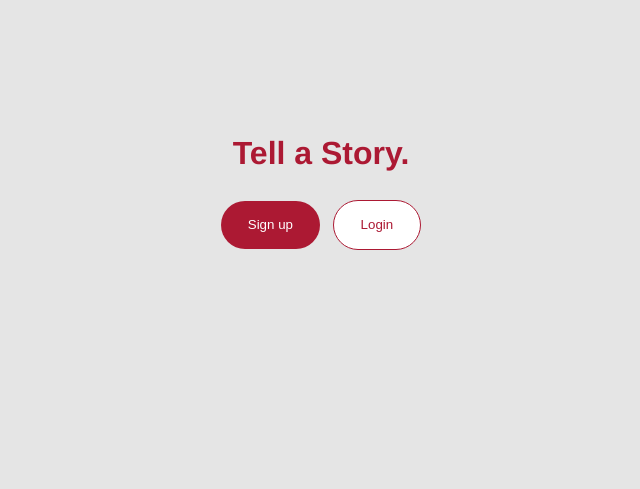
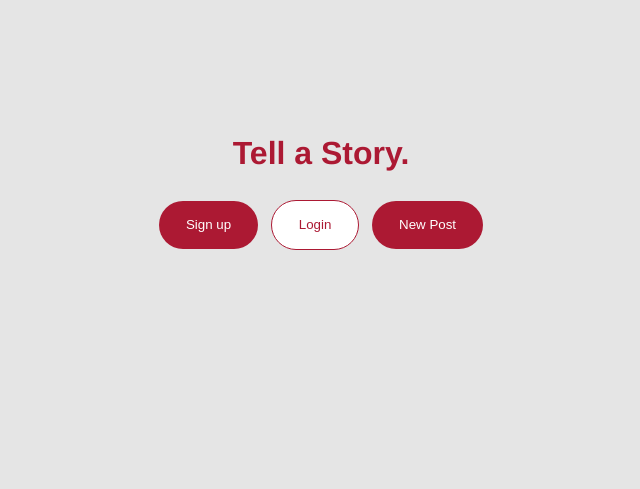
Before and after one commit to HikariLight/Story, a PHP site: page / in a window 1280 px wide. Shown: the part 215-704 px from the top of the page, without its empty margins (319-959 px from the left). Run offline with PHP 8.4, Linux system fonts and the light colour scheme.

Commit message:
Added initial createPost, myProfile, and postPage functions. Also added minor functions and misc changes

```diff
--- a/src/Router.php
+++ b/src/Router.php
@@ -23,7 +23,9 @@ class Router{
 		$_SESSION['feedback'] = '';
 
         $view = new View($this);
-        $controller = new Controller($view, $this->postDB, $this->accountDB);
+        $authView = new AuthView($this);
+
+        $controller = new Controller($view, $authView, $this->postDB, $this->accountDB);
 
         $postId = key_exists('post', $_GET) ? $_GET['post'] : null;
         $accounttId = key_exists('account', $_GET) ? $_GET['account'] : null;
@@ -35,6 +37,7 @@ class Router{
 
         try {
             switch ($action) {
+
                 case 'showPost':
                     if ($postId === null) {
                         $view->makeErrorPage();
@@ -55,24 +58,24 @@ class Router{
                     $view->makeAboutPage();
                     break;
 
-                case 'createPost':
-                    $controller->createPost($_POST);
+                case 'login':
+                    $view->makeLoginPage();
                     break;
 
-                case 'createAccount':
+                case 'newAccount':
                     $controller->newAccount();
                     break;
 
-                case 'saveAccount':
-                    $accountID = $controller->createAccount($_POST);
+                case 'saveNewAccount':
+                    $accountID = $controller->saveNewAccount($_POST);
                     break;
 
-                case 'deletePost':
-                    if ($postId == null) {
-                        $view->makeUnknownActionPage();
-                    } else {
-                        $controller->deletePost($postId);
-                    }
+                case 'newPost':
+                    $controller->newPost();
+                    break;
+
+                case 'saveNewPost':
+                    $postID = $controller->saveNewPost($_POST);
                     break;
 
                 case 'modifyPost':
@@ -83,12 +86,12 @@ class Router{
                     }
                     break;
 
-                case 'login':
-                    $view->makeLoginPage();
-                    break;
-
-                case 'signup':
-                    $view->makeSignUpPage();
+                case 'deletePost':
+                    if ($postId == null) {
+                        $view->makeUnknownActionPage();
+                    } else {
+                        $controller->deletePost($postId);
+                    }
                     break;
 
                 default :
@@ -115,20 +118,24 @@ class Router{
         return ".?action=gallery";
     }
 
-    public function postPage($id) {
-        return ".?post=$id";
-    }
-
-    public function createPostPage() {
-        return ".?action=createPost";
-    }
-
-    public function createNewAccount(){
-        return ".?action=createAccount";
+    public function newAccount(){
+        return ".?action=newAccount";
     }
 
     public function saveNewAccount(){
-        return ".?action=saveAccount";
+        return ".?action=saveNewAccount";
+    }
+
+    public function newPost(){
+        return ".?action=newPost";
+    }
+
+    public function saveNewPost(){
+        return ".?action=saveNewPost";
+    }
+
+    public function postPage($id) {
+        return ".?post=$id";
     }
 
     public function modifyPostPage($id) {
--- a/src/ctl/Controller.php
+++ b/src/ctl/Controller.php
@@ -2,22 +2,27 @@
 
     require_once("model/Post.php");
     require_once("model/Account.php");
+
     require_once("model/PostBuilder.php");
     require_once("model/AccountBuilder.php");
+
     require_once("model/PostStorageDB.php");
     require_once("model/AccountStorageDB.php");
+
     require_once("view/View.php");
     require_once("view/AuthView.php");
 
     class Controller{
         protected $view;
+        protected $authView;
         protected $postDB;
         protected $accountDB;
         protected $postBuilder;
         protected $accountBuilder;
 
-        public function __construct(View $view, PostStorageDB $postDB, AccountStorageDB $accountDB){
+        public function __construct(View $view, AuthView $authView, PostStorageDB $postDB, AccountStorageDB $accountDB){
             $this->view = $view;
+            $this->authView = $authView;
             $this->postDB = $postDB;
             $this->accountDB = $accountDB;
 
@@ -45,7 +50,26 @@
             $this->view->makeGalleryPage($data);
         }
 
-        public function createPost(){}
+        public function newPost(){
+            if ($this->postBuilder === null) {
+                $this->postBuilder = new PostBuilder();
+            }
+            $this->authView->makeCreatePostPage($this->postBuilder);
+        }
+
+        public function saveNewPost(array $data){
+            $this->postBuilder = new PostBuilder($data);
+
+            echo "The other how you doing";
+            if ($this->postBuilder->isValid()) {
+                $post = $this->postBuilder->createPost();
+                $postId = $this->postDB->create($post);
+                $this->postBuilder = null;
+                $this->authView->makePostCreatedPage();
+            } else {
+                $this->view->makeErrorPage();
+            }
+        }
 
         public function newAccount(){
             if ($this->accountBuilder === null) {
@@ -54,7 +78,7 @@
             $this->view->makeSignUpPage($this->accountBuilder);
         }
 
-        public function createAccount(array $data){
+        public function saveNewAccount(array $data){
             $this->accountBuilder = new AccountBuilder($data);
             if ($this->accountBuilder->isValid()) {
                 $account = $this->accountBuilder->createAccount();
--- a/src/view/AuthView.php
+++ b/src/view/AuthView.php
@@ -17,18 +17,27 @@ require_once("Router.php");
             $this->content = null;
         }
 
-        public function makePostPage(Post $post){
-            $this->title = getPostTitle($post);
+        public function makePostPage($data){
+            $this->title = getPostTitle($data->Setup);
 
-            $className = $this->getBorderColor($post);
+            $borderColor = $this->getBorderColor($row);
 
             $this->content = "
-            <article class=$className>
-                <p>$post->getTitle();</p>
-                <br>
-                <p>$post->getBody();</p>
+            <article class='$borderColor'>
+                <p>$data->Setup;</p><br>
+                <p>$data->Punchline;</p>
             </article>
             ";
+        }
+
+        public function makeCreatePostPage(PostBuilder $builder){
+            $this->title = "Create a post";
+
+            $this->content = "<h1 class='title'>Create a Post</h1>";
+            $this->content .= '<form action="'.$this->router->saveNewPost().'" method="POST">'."\n";
+            $this->content .= self::getPostFormFields($builder);
+            $this->content .= "<button class='coloredBackgroundButton'>Post</button>\n";
+            $this->content .= "</form>\n";
         }
 
         public function makeModifyPostPage(){
@@ -37,16 +46,35 @@ require_once("Router.php");
             $this->content = "<h1 class='title'>Work in progress</h1>";
         }
 
-        public function makeDeletePostPage(){
-            $this->title = "Delete";
+        public function makePostCreatedPage(){
+            $this->title = "Post Created";
 
-            $this->content = "<h1 class='title'>Work in progress</h1>";
+            $this->content = "<h1 class='title'>The post was successfully created.</h1>";
         }
 
-        public function makeProfile(){
-            $this->title = "My Posts";
+        public function makePosModifiedPage(){
+            $this->title = "Post modified";
 
-            $this->content = "<h1 class='title'>Work in progress</h1>";
+            $this->content = "<h1 class='title'>The post was successfully modified.</h1>";
+        }
+
+        public function makePostDeletedPage(){
+            $this->title = "Post deleted";
+
+            $this->content = "<h1 class='title'>The post was successfully deleted.</h1>";
+        }
+
+        public function makeProfile($data){
+            $this->title = "My Profile";
+
+            $this->content = "";
+
+            $this->content .= "<div class='posts'>";
+            foreach($data as $row){
+                $borderColor = $this->getBorderColor($row);
+                $this->content .= "<div class='post $borderColor'>".$row->Setup."...</div>";
+            }
+            $this->content .= "</div>";
         }
 
         // ------------ Non-Page stuff ------------
@@ -58,9 +86,40 @@ require_once("Router.php");
             );
         }
 
+        public function getPostTitle($setup){
+            $pieces = explode(" ", $setup);
+            $postTitle = implode(" ", array_splice($pieces, 0, 3));
+
+            return $postTitle . "...";
+        }
+
+        protected function getPostFormFields(PostBuilder $builder) {
+            $setupRef = $builder->getSetupRef();
+            $s = "";
+
+            $s .= '<p><label>Setup: <input type="text" name="'.$setupRef.'" value="';
+            $s .= self::htmlesc($builder->getData($setupRef));
+            $s .= "\" />";
+            $err = $builder->getErrors($setupRef);
+            if ($err !== null)
+                $s .= ' <span class="error">'.$err.'</span>';
+            $s .="</label></p>\n";
+
+            $punchlineRef = $builder->getPunchlineRef();
+            $s .= '<p><label>Punchline: <input type="text" name="'.$punchlineRef.'" value="';
+            $s .= self::htmlesc($builder->getData($punchlineRef));
+            $s .= '" ';
+            $s .= '	/>';
+            $err = $builder->getErrors($punchlineRef);
+            if ($err !== null)
+                $s .= ' <span class="error">'.$err.'</span>';
+            $s .= '</label></p>'."\n";
+            return $s;
+        }
+
         public function render(){
             if ($this->title === null || $this->content === null) {
-                $this->makeUnexpectedErrorPage();
+                $this->makeErrorPage();
             }
 ?>
 
--- a/src/view/View.php
+++ b/src/view/View.php
@@ -21,8 +21,9 @@ require_once("Router.php");
 
             $this->content = "
             <h1 class='title'>Tell a Story.</h1>";
-            $this->content .= "<button class='coloredBackgroundButton'><a href='.?action=createAccount'>Sign up</a></button>";
+            $this->content .= "<button class='coloredBackgroundButton'><a href='.?action=newAccount'>Sign up</a></button>";
             $this->content .= "<button class='coloredTextButton'><a href='.?action=login'>Login</a></button>";
+            $this->content .= "<button class='coloredBackgroundButton'><a href='.?action=newPost'>New Post</a></button>";
         }
 
         public function makeAboutPage(){
```
